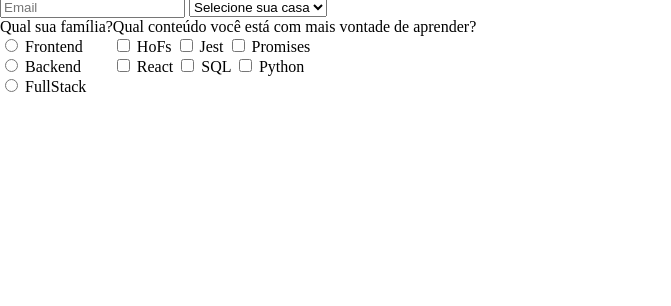
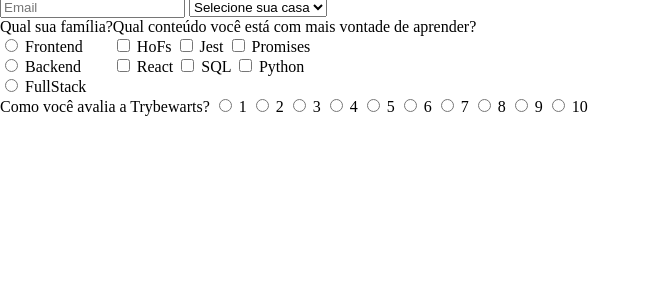
Before and after one commit to Bel-Albuquerque/Trybewarts, a website: page index.html in a window 1280 px wide. Shown: the part 128-434 px from the top of the page, 0-671 px from the left. Drawn offline with Linux system fonts and the light colour scheme.

Commit message:
requisito 14

```diff
--- a/index.html
+++ b/index.html
@@ -84,6 +84,32 @@
       </div>
 
      </div>
+
+     <div>
+      <label for="rate" id="label-rate">Como você avalia a Trybewarts?</label>
+
+      <input type="radio" name="rate" value="1" id="1">
+      <label for="1">1</label>
+      <input type="radio" name="rate" value="2" id="2">
+      <label for="2">2</label>
+      <input type="radio" name="rate" value="3" id="3">
+      <label for="3">3</label>
+      <input type="radio" name="rate" value="4" id="4">
+      <label for="4">4</label>
+      <input type="radio" name="rate" value="5" id="5">
+      <label for="5">5</label>
+      <input type="radio" name="rate" value="6" id="6">
+      <label for="6">6</label>
+      <input type="radio" name="rate" value="7" id="7">
+      <label for="7">7</label>
+      <input type="radio" name="rate" value="8" id="8">
+      <label for="8">8</label>
+      <input type="radio" name="rate" value="9" id="9">
+      <label for="9">9</label>
+      <input type="radio" name="rate" value="10" id="10">
+      <label for="10">10</label>
+     </div>
+
     </form>
 
     <img src="images/trybewarts-colored.svg" alt="Logo colorido" id='trybewarts-forms-logo'>
```
